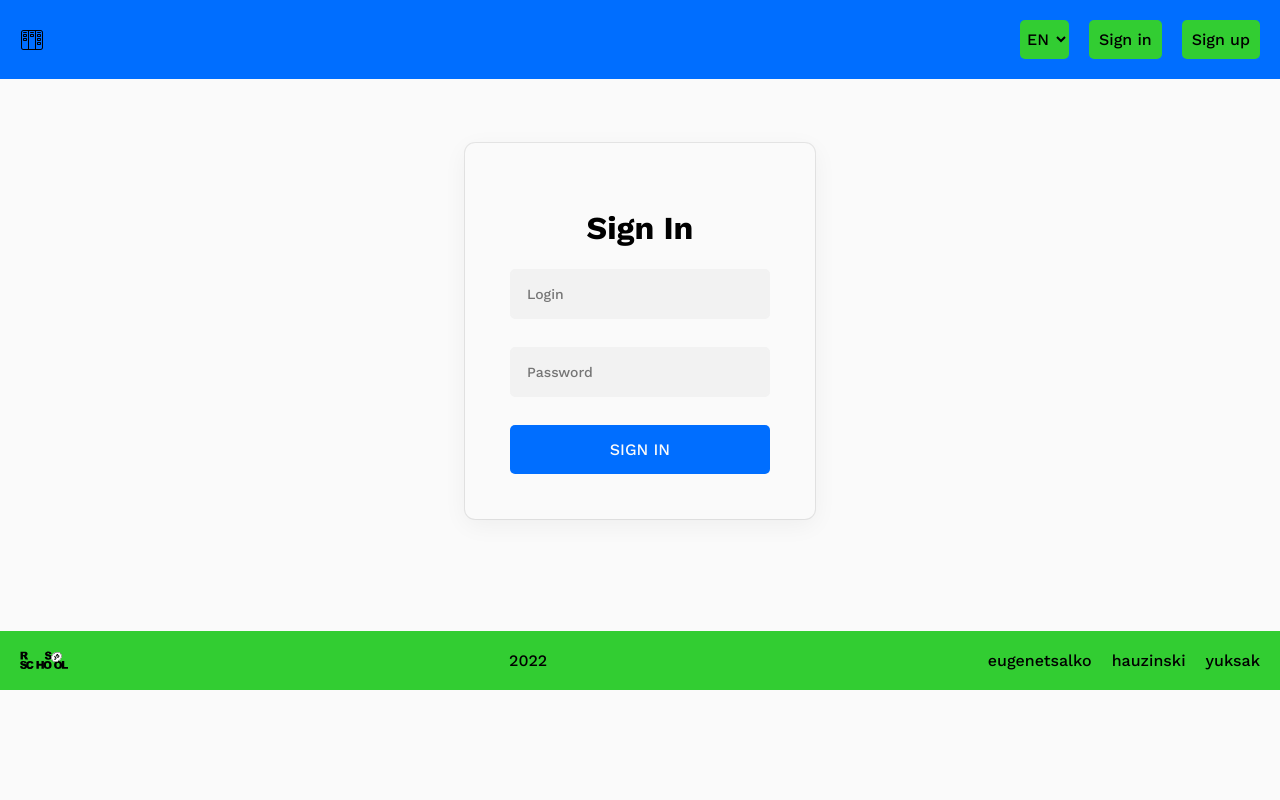
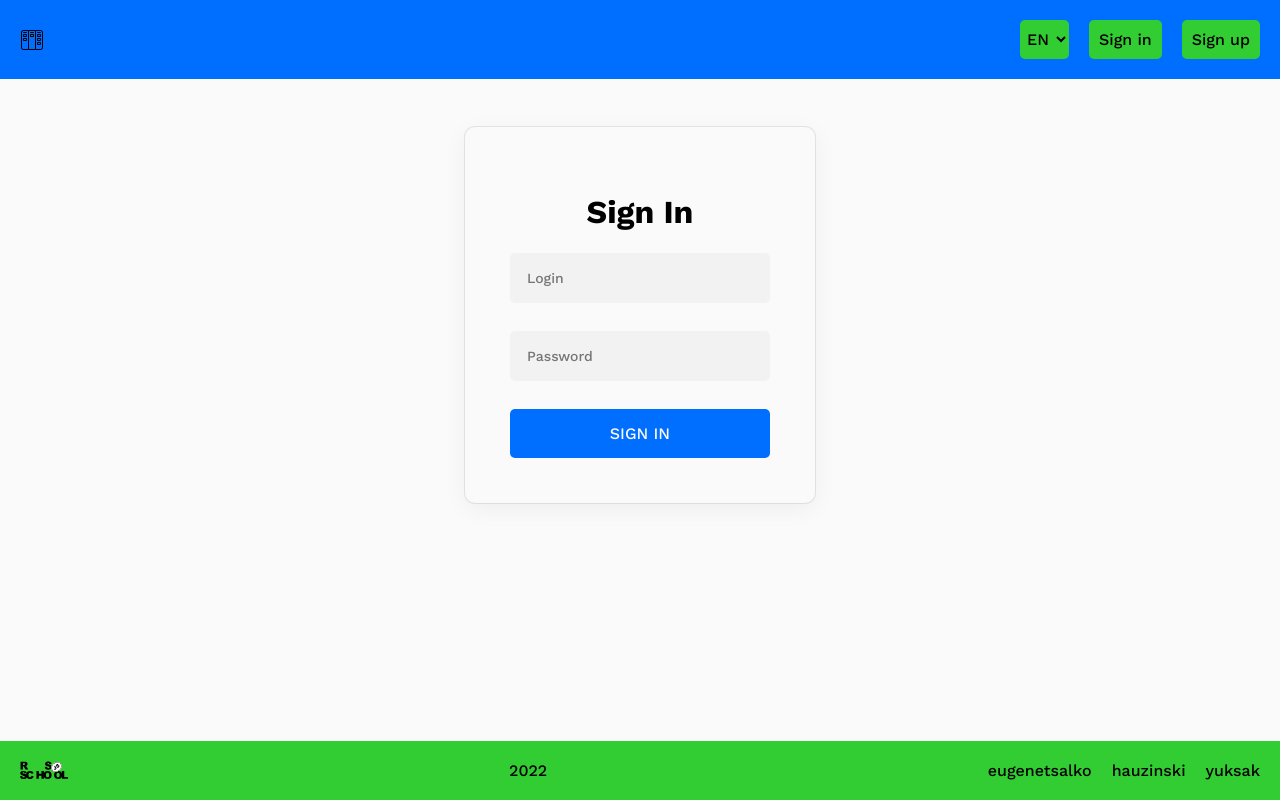
Before and after one commit to EugeneTsalko/project-management-app, a React (Create React App) app: page /signin in a window 1280 px wide. Built offline with nearby package versions, Linux system fonts and the light colour scheme.

Commit message:
fix: make footer stick at the bottom of web page

```diff
--- a/src/components/Footer/Footer.module.scss
+++ b/src/components/Footer/Footer.module.scss
@@ -6,6 +6,9 @@
   display: flex;
   justify-content: space-between;
   padding: 20px;
+  margin-top: auto;
+  // position: fixed;
+  // bottom: 0;
 
   &Github {
     display: flex;
--- a/src/pages/SignIn/SignIn.module.scss
+++ b/src/pages/SignIn/SignIn.module.scss
@@ -2,6 +2,5 @@
   width: 100%;
   display: flex;
   justify-content: center;
-  padding: 2rem;
-  margin: 2rem 0 5rem 0;
+  padding: 3rem;
 }
--- a/src/pages/SignUp/SignUp.module.scss
+++ b/src/pages/SignUp/SignUp.module.scss
@@ -2,6 +2,5 @@
   width: 100%;
   display: flex;
   justify-content: center;
-  padding: 2rem;
-  margin: 2rem 0;
+  padding: 3rem;
 }
--- a/src/styles/common.scss
+++ b/src/styles/common.scss
@@ -45,6 +45,7 @@ body {
   display: flex;
   flex-direction: column;
   align-items: center;
+  min-height: 100vh;
 }
 
 .modalDescription {
```
